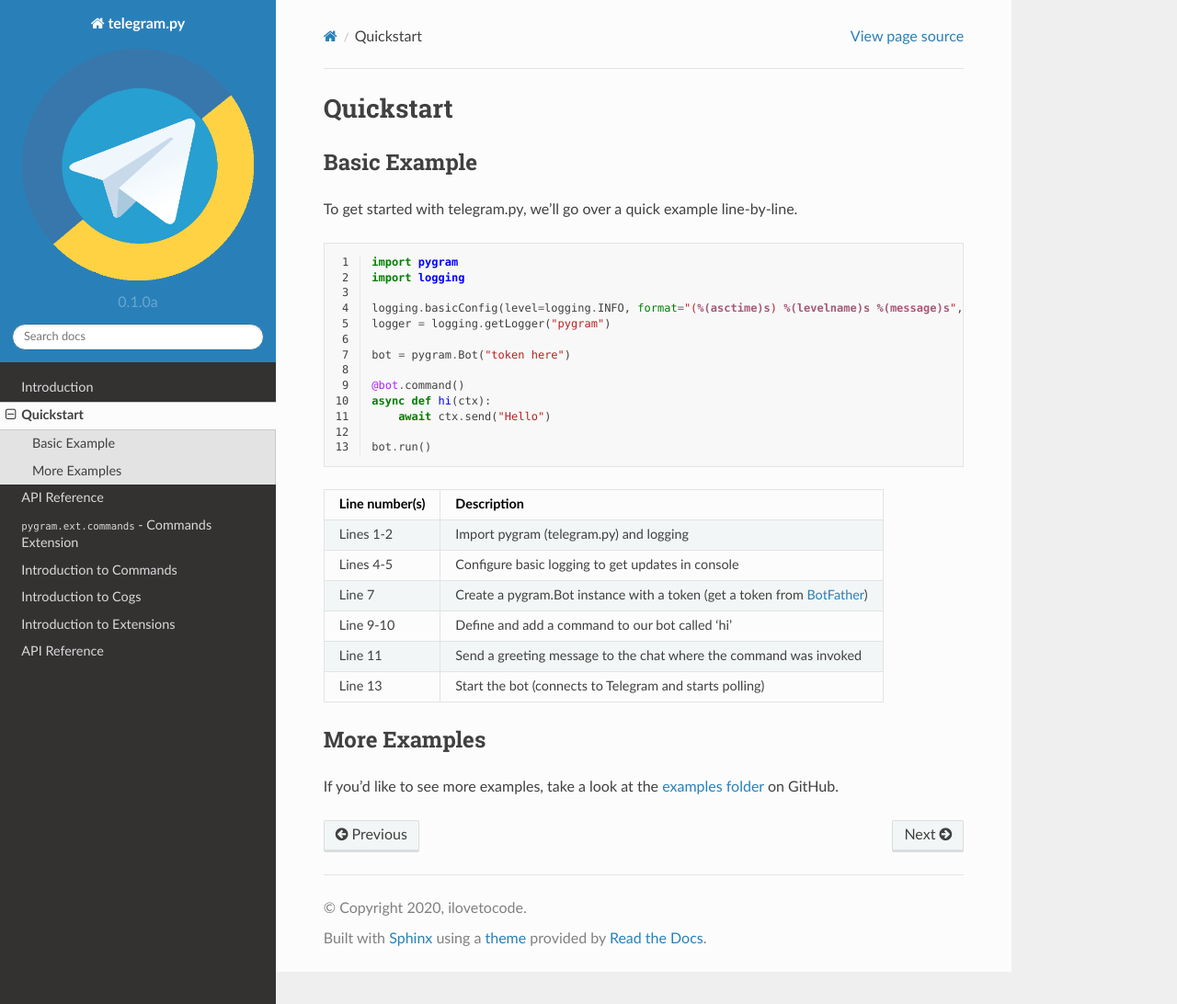
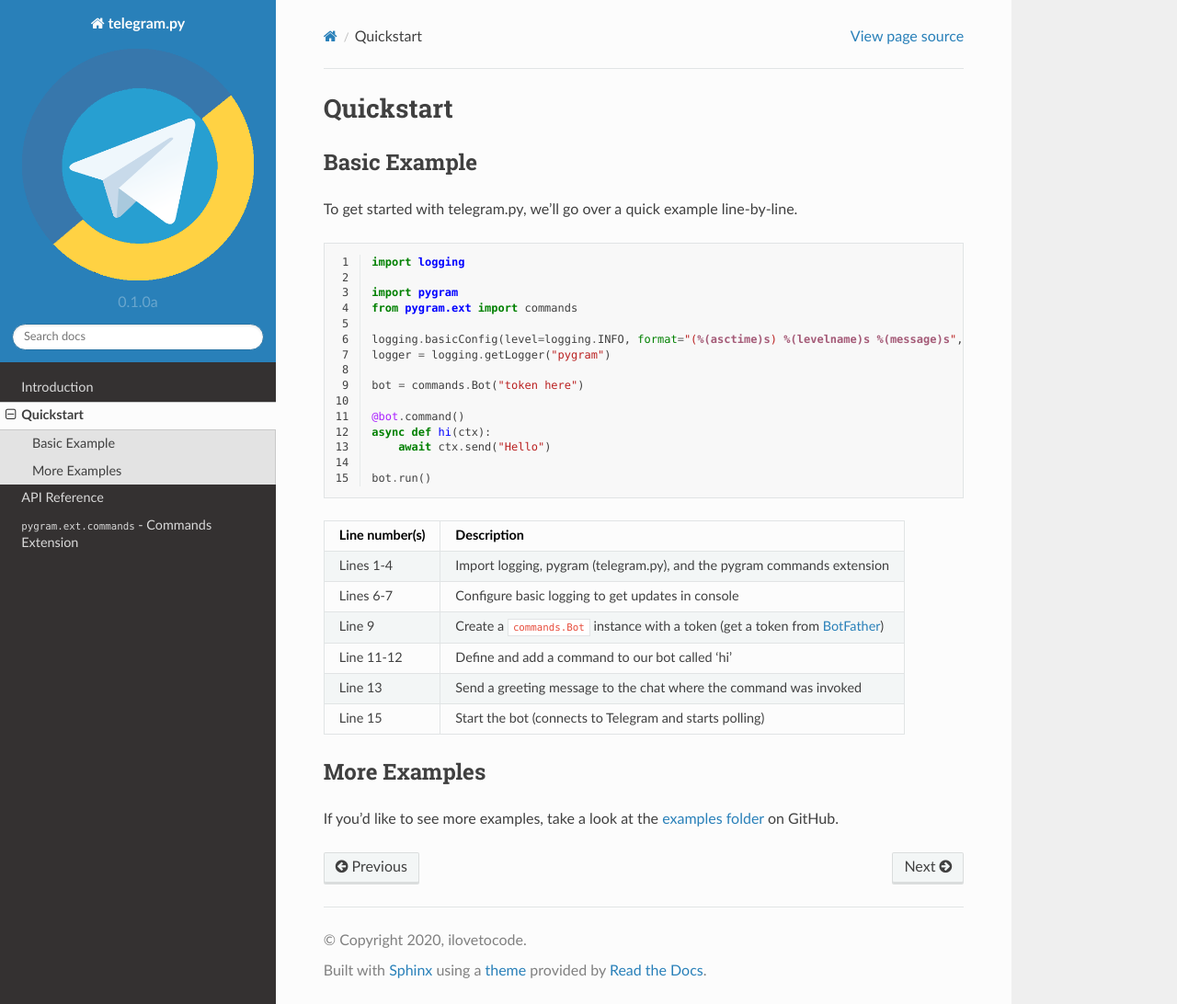
Before and after one commit to ilovetocode2019/telegram.py, a Sphinx documentation site: the page built from docs/quickstart.rst, in a window 1280 px wide and 1092 px high. Shown: the whole window at 92% size. Built offline with Sphinx 7.4.7 and the Read the Docs theme 2.0.0, drawn with Linux system fonts in a browser that asks for light colours.

Commit message:
Change examples and more fixes

```diff
--- a/docs/index.rst
+++ b/docs/index.rst
@@ -33,10 +33,6 @@
 and organize commands for your bot.
 
 .. toctree::
-    :maxdepth: 2
+    :maxdepth: 3
 
     ext/commands/index
-    ext/commands/commands
-    ext/commands/cogs
-    ext/commands/extensions
-    ext/commands/api
--- a/docs/quickstart.rst
+++ b/docs/quickstart.rst
@@ -14,13 +14,15 @@
 .. code-block:: python
     :linenos:
 
+    import logging
+
     import pygram
-    import logging
+    from pygram.ext import commands
 
     logging.basicConfig(level=logging.INFO, format="(%(asctime)s) %(levelname)s %(message)s", datefmt="%m/%d/%y - %H:%M:%S %Z")
     logger = logging.getLogger("pygram")
 
-    bot = pygram.Bot("token here")
+    bot = commands.Bot("token here")
 
     @bot.command()
     async def hi(ctx):
@@ -29,16 +31,16 @@
     bot.run()
 
 
-================  ==================================================================================================================================
+================  ========================================================================================================================================
 Line number(s)    Description
-================  ==================================================================================================================================
-Lines 1-2         Import pygram (telegram.py) and logging
-Lines 4-5         Configure basic logging to get updates in console
-Line 7            Create a pygram.Bot instance with a token (get a token from `BotFather <https://core.telegram.org/bots#3-how-do-i-create-a-bot>`_)
-Line 9-10         Define and add a command to our bot called 'hi'
-Line 11           Send a greeting message to the chat where the command was invoked
-Line 13           Start the bot (connects to Telegram and starts polling)
-================  ==================================================================================================================================
+================  ========================================================================================================================================
+Lines 1-4         Import logging, pygram (telegram.py), and the pygram commands extension
+Lines 6-7         Configure basic logging to get updates in console
+Line 9            Create a ``commands.Bot`` instance with a token (get a token from `BotFather <https://core.telegram.org/bots#3-how-do-i-create-a-bot>`_)
+Line 11-12        Define and add a command to our bot called 'hi'
+Line 13           Send a greeting message to the chat where the command was invoked
+Line 15           Start the bot (connects to Telegram and starts polling)
+================  ========================================================================================================================================
 
 .. _more examples:
 
```
Also changed, not shown: README.md (+4 -2 lines), docs/ext/commands/api.rst (+4 -4 lines), 3 other files.
